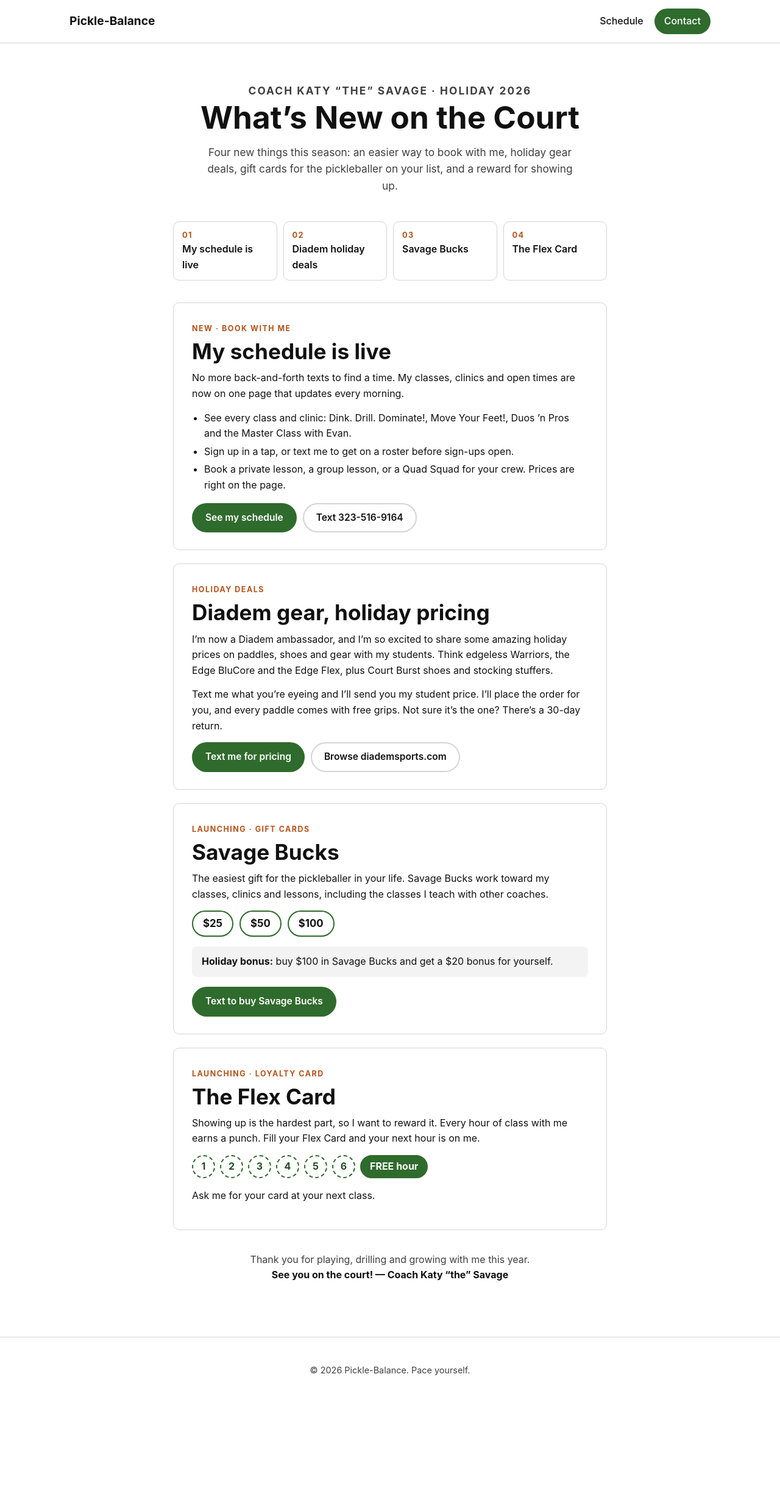
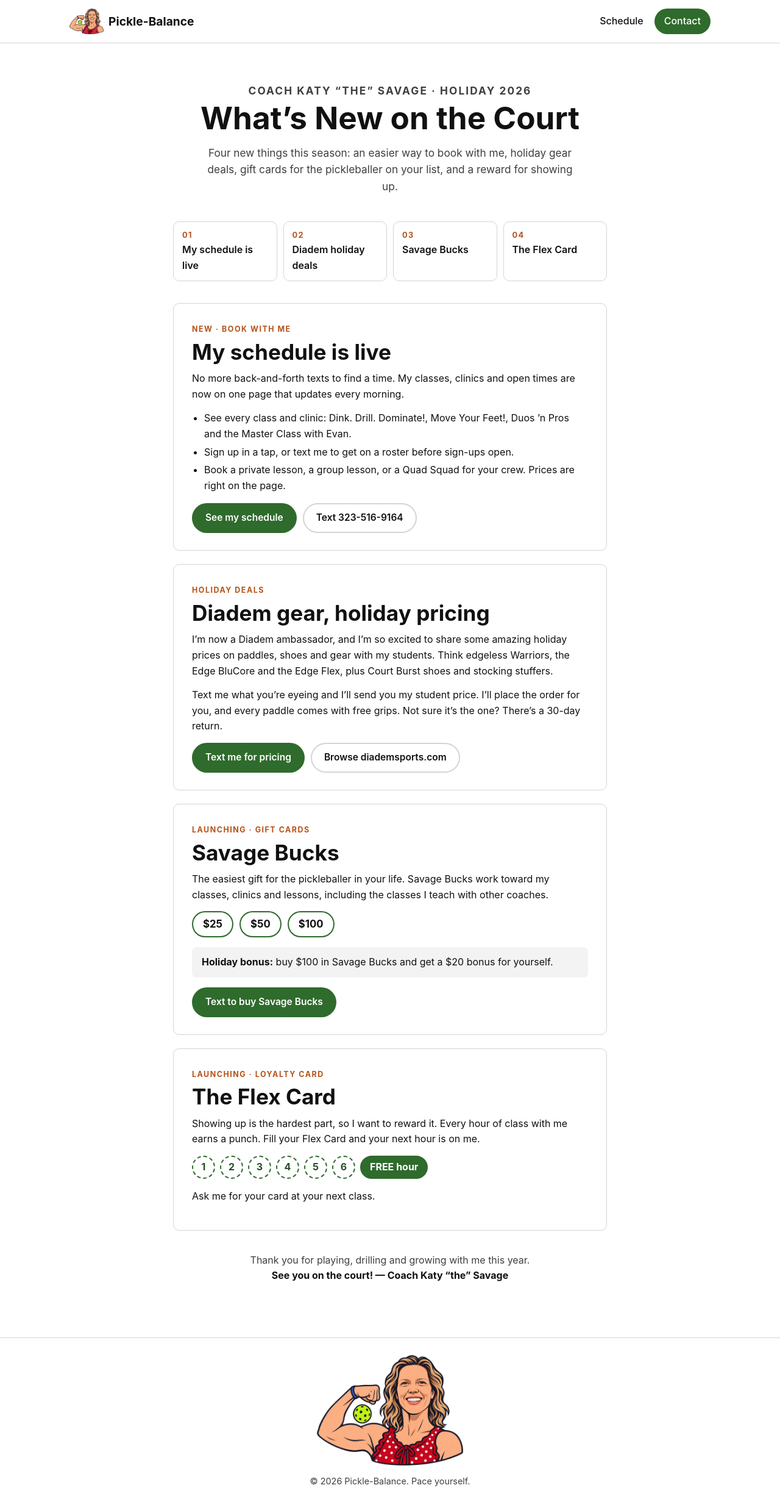
Before and after one commit to katymsavage/pickle-balance, a plain HTML site: page news/index.html in a window 1280 px wide. Shown: the whole page at 61% size. Before the commit the page ends 2301 px from the top, so only its background shows below. Drawn offline with Linux system fonts and the light colour scheme.

Commit message:
Add Coach Katy flex logo to the top bar and page footers
Small next to 'Pickle-Balance' in the top bar; larger at the bottom of
every page (the Diadem price sheet has no top bar, so footer only).

Co-Authored-By: Claude Opus 5.5 <noreply@anthropic.com>
Claude-Session: https://claude.ai/code/session_01KFq9b2By7epn8hENKB7bLf

```diff
--- a/css/style.css
+++ b/css/style.css
@@ -69,6 +69,23 @@ a { color: var(--color-primary-dark); }
   font-size: 1.2rem;
   text-decoration: none;
   color: var(--color-text);
+  display: inline-flex;
+  align-items: center;
+  gap: 8px;
+}
+
+.logo img {
+  width: 56px;
+  height: auto;
+  display: block;
+}
+
+.footer-logo {
+  display: block;
+  width: 240px;
+  max-width: 70%;
+  height: auto;
+  margin: 0 auto 12px;
 }
 
 .nav-links {
--- a/news/index.html
+++ b/news/index.html
@@ -73,7 +73,7 @@
 <body>
   <header class="site-header">
     <nav class="nav container">
-      <a href="../" class="logo">Pickle-Balance</a>
+      <a href="../" class="logo"><img src="../images/katy-flex-logo-sm.png" alt="" width="64" height="48">Pickle-Balance</a>
       <div class="sub-nav">
         <a href="../schedule/">Schedule</a>
         <a href="../#contact" class="nav-cta">Contact</a>
@@ -148,7 +148,8 @@
   </main>
 
   <footer class="site-footer">
-    <div class="container"><p>&copy; <span id="year"></span> Pickle-Balance. Pace yourself.</p></div>
+    <div class="container">
+      <img class="footer-logo" src="../images/katy-flex-logo.png" alt="Coach Katy &ldquo;the&rdquo; Savage flexing with a pickleball" width="260" height="196"><p>&copy; <span id="year"></span> Pickle-Balance. Pace yourself.</p></div>
   </footer>
   <script>document.getElementById('year').textContent = new Date().getFullYear();</script>
 </body>
```
Also changed, not shown: diadem/index.html (+1 -0 lines), index.html (+2 -1 lines), schedule/index.html (+3 -2 lines), images/katy-flex-logo-sm.png (added), images/katy-flex-logo.png (added).
